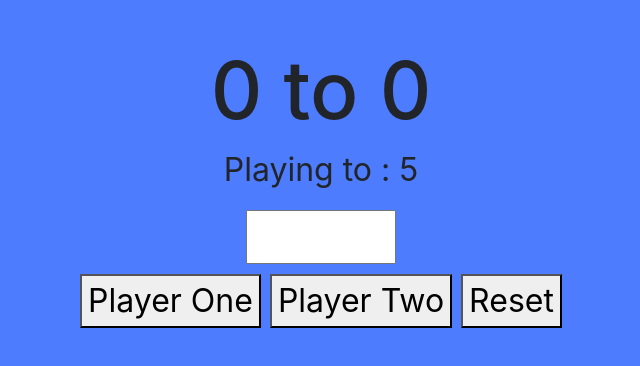
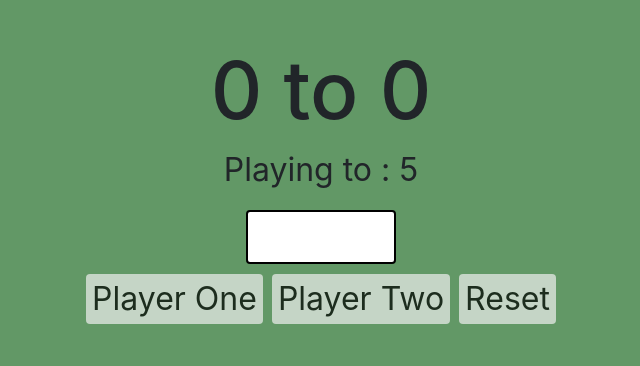
Before and after one commit to AlexandreGagnon-Lalonde/Score-Keeper, a plain HTML site: page index.html in a window 1280 px wide. Shown: the part 150-516 px from the top of the page, without its empty margins (319-959 px from the left). Drawn offline with nearby package versions, Linux system fonts and the light colour scheme.

Commit message:
generic styling

```diff
--- a/ScoreKeeper.css
+++ b/ScoreKeeper.css
@@ -17,7 +17,7 @@ a {
 }
 
 body{
-  background-color: #4d7cff;
+  background-color: rgba(36, 112, 42, 0.712);
   font-size: 2rem;
 }
 
@@ -29,6 +29,8 @@ input {
   display: block;
   margin: 10px auto;
   width: 150px;
+  border-radius: 4px;
+  border: 2px solid black;
 }
 
 .winner {
@@ -42,3 +44,12 @@ input {
 .scoreP1, .scoreP2, .scoreboard {
   font-size: 5rem;
 }
+
+.scorePlayer1, .scorePlayer2, .resetButton {
+  border-radius: 4px;
+  border: none;
+  opacity: 0.7;
+}
+.scorePlayer1:hover, .scorePlayer2:hover, .resetButton:hover {
+  opacity: 1;
+}
```
Also changed, not shown: index.html (renamed from ScoreKeeper.html).
